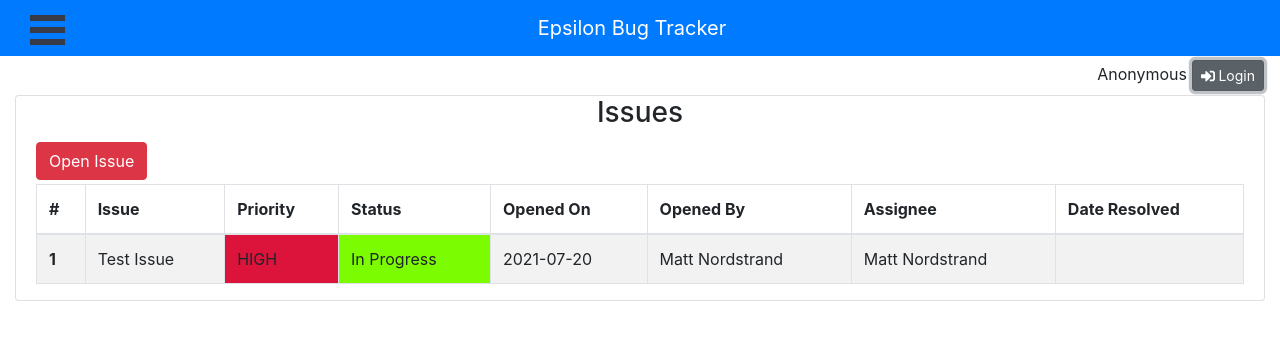
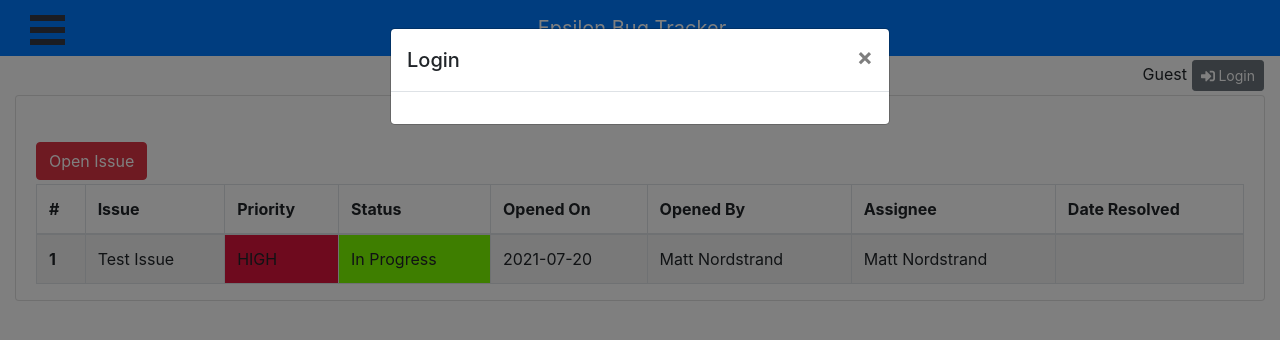
Before and after one commit to MatthewNordstrand/epsilon-bug-tracker, a React (Create React App) app: page / in a window 1280 px wide. Both pictures are taken after a click on the button "Login". Shown: the top 340 px of the page. Built offline with nearby package versions, Linux system fonts and the light colour scheme.

Commit message:
Added Login Modal and moved added username state to App

```diff
--- a/src/App.js
+++ b/src/App.js
@@ -3,16 +3,23 @@ import SideNav from './components/SideNav/SideNav';
 import LoginBar from './components/LoginBar';
 import IssuesCard from './components/Issues/IssuesCard';
 import './App.css';
+import { Component } from 'react';
 
-function App() {
+class App extends Component {
+    state = {
+        username: "Guest",
+    };
+
+    render() {
         return (
             <div className="App">
                 <SideNav />
                 <TitleBar />
-            <LoginBar />
+                <LoginBar username={this.state.username} />
                 <IssuesCard />
             </div>
-    );
+        )
+    };
 }
 
 export default App;
--- a/src/components/LoginBar.js
+++ b/src/components/LoginBar.js
@@ -1,13 +1,31 @@
-import { Button } from 'reactstrap';
+import { Button, Modal, ModalBody, ModalHeader } from 'reactstrap';
 import React, { Component } from 'react';
 import { FontAwesomeIcon } from '@fortawesome/react-fontawesome';
 import { faSignInAlt } from '@fortawesome/free-solid-svg-icons';
 
 export default class LoginBar extends Component {
+    constructor(props) {
+        super(props);
+        this.state = {
+            modal: false,
+        };
+    }
+
+    toggleModal() {
+        this.setState({ modal: !this.state.modal });
+    }
+
     render() {
         return (
             <div className="text-right mr-3 mt-1 mb-1">
-                Anonymous <Button size="sm"><FontAwesomeIcon icon={faSignInAlt}/> Login</Button>
+                {this.props.username} <Button size="sm" onClick={() => this.toggleModal()}><FontAwesomeIcon icon={faSignInAlt}/> Login{this.state.modal}</Button>
+
+                <Modal isOpen={this.state.modal} toggle={() => this.toggleModal()} className="loginModal">
+                    <ModalHeader toggle={() => this.toggleModal()}>Login</ModalHeader>
+                    <ModalBody>
+
+                    </ModalBody>
+                </Modal>
             </div>
         );
     }
```
Lines whose indentation alone changed are shown as unchanged.
